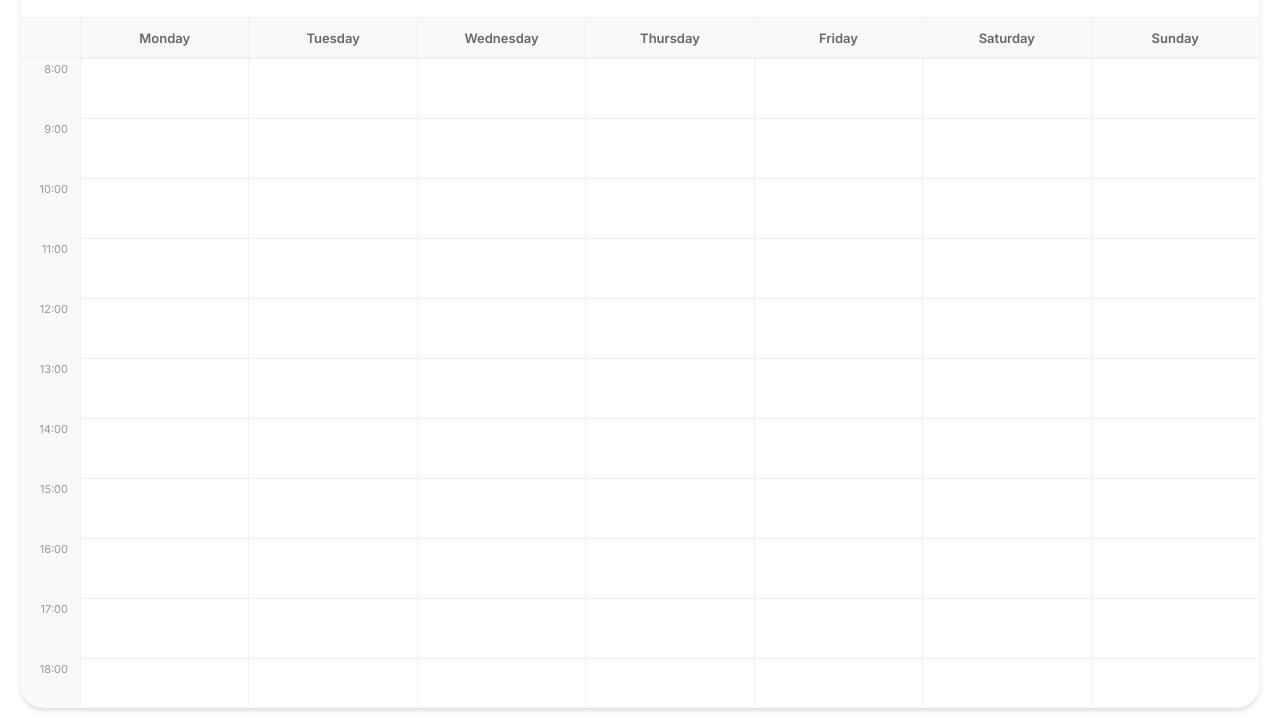
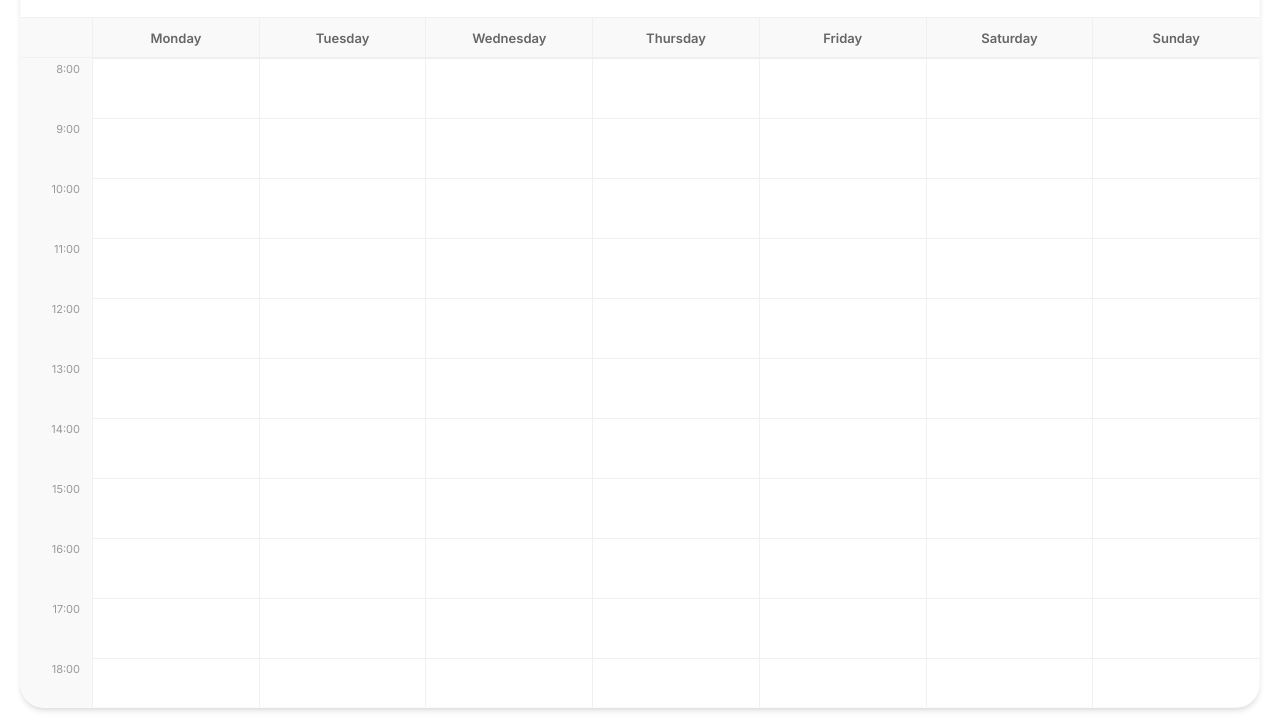
Before and after one commit to yosra-methal/schedule, a plain HTML site: page index.html in a window 1280 px wide. Shown: the part 72-800 px from the top of the page. Drawn offline with Linux system fonts and the light colour scheme.

Commit message:
UI Polish: Fix AM/PM timestamp layout and row alignment

```diff
--- a/style.css
+++ b/style.css
@@ -202,11 +202,11 @@ input:checked+.slider:before {
     position: sticky;
     left: 0;
     z-index: 30;
-    width: 60px;
-    min-width: 60px;
+    width: 72px;
+    /* Increased from 60px for AM/PM */
+    min-width: 72px;
     background: var(--header-bg);
     border-right: 1px solid var(--grid-line);
-    /* Remove padding-top, we will use a spacer element for the corner */
     padding-top: 0;
 }
 
@@ -218,71 +218,24 @@ input:checked+.slider:before {
     background: var(--header-bg);
     border-bottom: 1px solid var(--grid-line);
     z-index: 40;
-    /* Above time slots */
 }
 
 .time-slot {
     height: var(--slot-height);
+    /* Ensure this var is set to 60px in :root */
     font-size: 11px;
     color: #999;
     text-align: right;
     padding-right: 12px;
     position: relative;
-    /* Align logic: grid line is at top. We want label centered on the line usually, or just below.
-       User requested alignment. Let's put it slightly offset -50% to center on line.
-    */
     display: flex;
-    align-items: center;
-    /* Vertically center in the slot? No, on keyline */
+    align-items: flex-start;
+    /* Top align */
     justify-content: flex-end;
-    top: 0;
-    transform: translateY(-50%);
-    /* Move up so center of slot is on the line? No. */
-    /* If height is 60px. Top is 0.
-       If we want "08:00" to be at the line (which is at top border), we need to shift it up.
-       However shift up clips under sticky header if it is the first one!
-
-       Solution for First Item:
-       The first item starts at top=40px (under header).
-       If we shift up, it goes under header.
-
-       Better visual: Text inside the slot, top aligned.
-       "Lining up with vertical lines" -> implies text baseline on the line?
-       Or text vertically centered in the slot?
-
-       If grid lines are at 0, 60, 120...
-       And text is at 0, 60...
-       Usually text is centered on the tick.
-
-       To fix clipping:
-       We cannot translate up the first item if it goes under header.
-       We should just align text to top with padding.
-    */
-    align-items: flex-start;
-    padding-top: 0;
-    transform: translateY(-50%);
-    /* This is standard for time axes. But the first one clips. */
-    /* We will keep translateY(-50%) but we need to ensure the container has space?
-       The container 'time-column' has the spacer.
-       Spacer is sticky.
-
-       If we use transform, the element effectively moves up visually.
-       The first element is at Y=0 relative to non-sticky flow? No, after spacer.
-       So Y=40px.
-       transform -50% of height(60) = -30px.
-       Visual Y = 10px.
-       Spacer takes 0-40px.
-       So 10px is under spacer (0-40). Hidden.
-
-       FIX: The First Time Slot needs special handling or we shift the whole grid down?
-       Or we just align text to 'flex-start' (top) without negative transform.
-       Text at top of slot = Text just below line.
-       This is perfectly fine and safe.
-    */
-    transform: none;
-    align-items: flex-start;
+    /* Right align */
+    white-space: nowrap;
+    /* Prevent AM/PM wrapping */
     padding-top: 4px;
-    /* Move slightly down from line */
     box-sizing: border-box;
     border-bottom: 1px solid transparent;
 }
```
